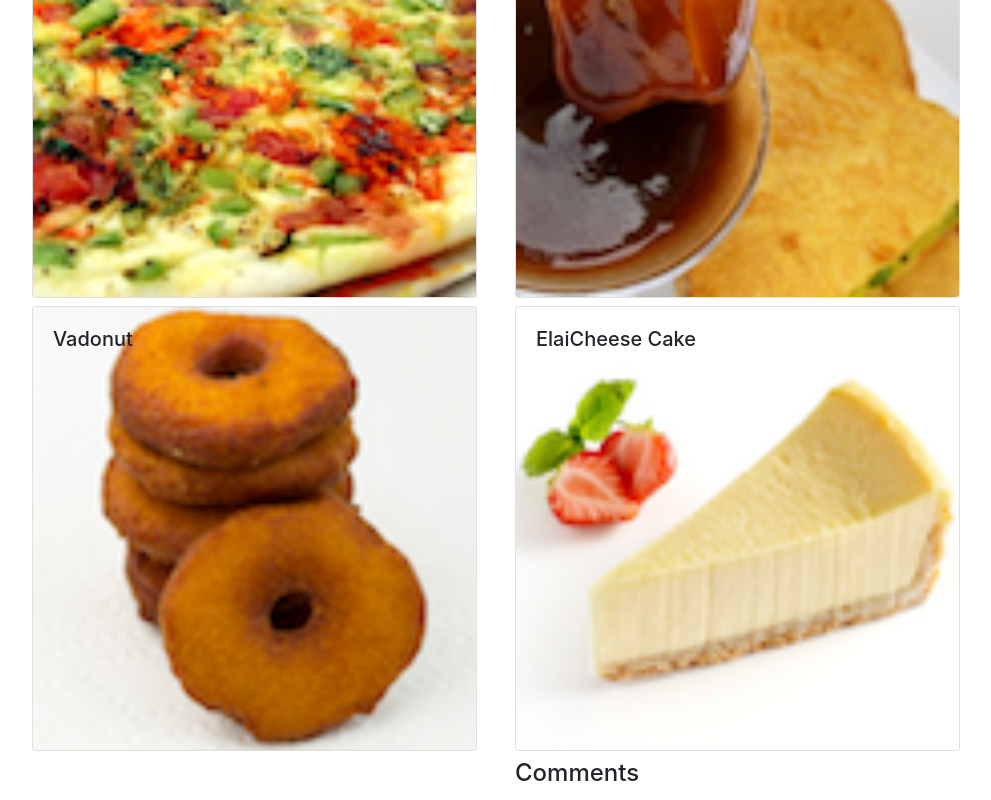
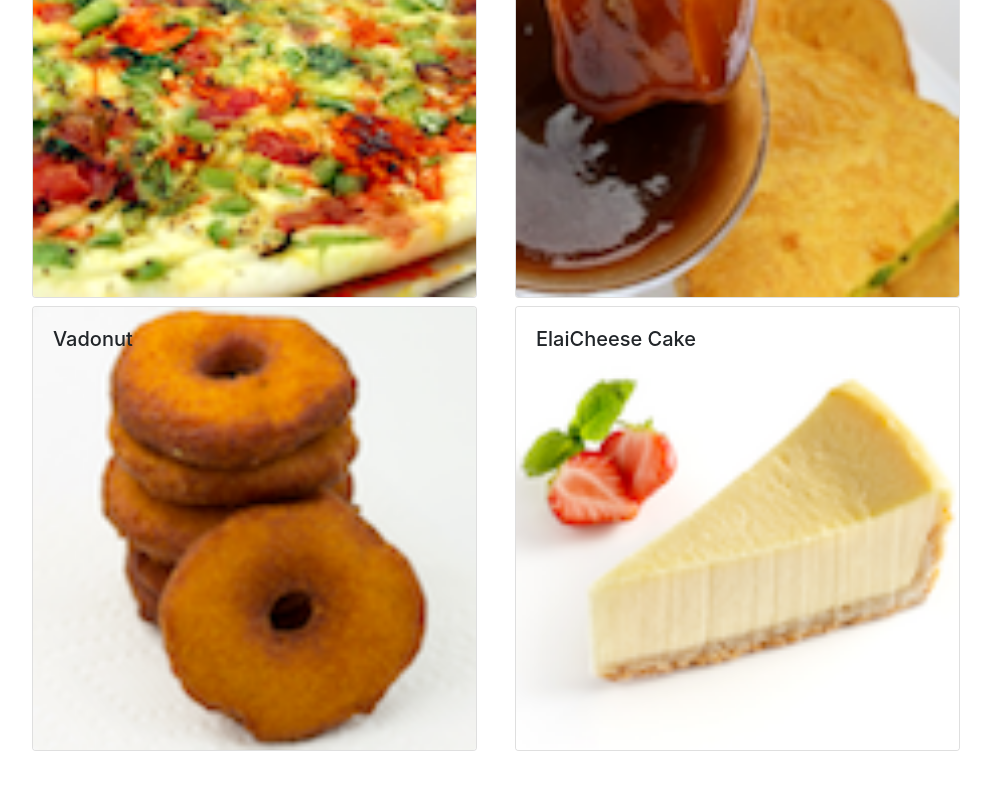
Before and after one commit to ShailaRC/reactCourse, a React (Create React App) app: page / in a window 1280 px wide. Shown: the part 207-1007 px from the top of the page, without its empty margins (57-1048 px from the left). After the commit the page ends 962 px from the top, so only its background shows below. Built offline with nearby package versions, Linux system fonts and the light colour scheme.

Commit message:
Functional Components

```diff
--- a/src/components/DishdetailComponent.js
+++ b/src/components/DishdetailComponent.js
@@ -1,71 +1,67 @@
-import React, {Component} from 'react';
+import React, { Component } from 'react';
 import {
   Card, CardImg, CardText,
-    CardTitle
+  CardTitle, CardBody
 } from 'reactstrap';
 
 
-class DishDetail extends Component{
-
-  constructor(props){
-    super(props);
+function RenderDish({ dish }) {
+  if (dish != null) {
+    return (
+      <div className="col-12 col-md-5 m-1">
+        <Card key={dish.id}>
+          <CardImg width="100%" src={dish.image} alt={dish.name} />
+          <CardBody>
+            <CardTitle>{dish.name}</CardTitle>
+            <CardText>{dish.description}</CardText>
+          </CardBody>
+        </Card>
+      </div>
+    );
+  } else {
+    return (<div></div>);
+  }
 }
 
-  renderDish(dish){
-    if(dish != null){
-      return(
-        <Card key={dish.id}>
-          <CardImg width="100%" src={dish.image} alt={dish.name} />
-          <CardTitle>{dish.name}</CardTitle>
-          <CardText>{dish.description}</CardText>
-        </Card>
+function RenderComments({ comments }) {
+  if (comments != null) {
+    const listComments = comments.map((comment) => {
+      return (
+
+        <ul key={comment.id} className="list-unstyled">
+          <li>{comment.comment}</li>
+          <li>-- {comment.author}, {new Intl.DateTimeFormat('en-US', { year: 'numeric', month: 'short', day: '2-digit' }).format(new Date(Date.parse(comment.date)))}</li>
+        </ul>
+
       );
-    }else{
-      return(<div></div>);
-    }
-    console.log(dish);
-  }
-
-  renderComments(dish){
-    if(dish != null){
-      console.log(dish);
-      const listComments = dish.comments.map((comment) => {
-        return(
-          <div key={comment.id}>
-            <ul  className = "list-unstyled">
-              <li>{comment.comment}</li>
-              <li>-- {comment.author}, {new Intl.DateTimeFormat('en-US', { year: 'numeric', month: 'short', day: '2-digit'}).format(new Date(Date.parse(comment.date)))}</li>
-            </ul>
+    });
+    return (
+      <div className="col-12 col-md-5 m-1">
+        <h4>Comments</h4>
+        {listComments}
       </div>
     );
-      });
-      return(listComments);
-    }else{
-      return(
+  } else {
+    return (
       <div></div>
     );
   }
 }
 
-  render() {
-
-    const details = this.props.details;
-   console.log(details);
+const DishDetail = (props) => {
+  if (props.selectedDish == null) {
+    return (<div></div>);
+  }
   return (
     <div className="container">
-        <div  className="row">
-          <div className="col-12 col-md-5 m-1">
-            {this.renderDish(this.props.selectedDish)}
-
-          </div>
-          <div className="col-12 col-md-5 m-1">
-            <h4>Comments</h4>
-            {this.renderComments(this.props.selectedDish)}
-          </div>
+      <div className="row">
+        <RenderDish dish={props.selectedDish} />
+        <RenderComments comments={props.selectedDish.comments} />
       </div>
     </div>
   );
 }
-}
+
+
 
 export default DishDetail;
--- a/src/components/MenuComponent.js
+++ b/src/components/MenuComponent.js
@@ -4,27 +4,23 @@ import {
   CardTitle
 } from 'reactstrap';
 
-
-class Menu extends Component {
-  constructor(props) {
-    super(props);
-
-  }
-
-
-
-
-  render() {
-    const menu = this.props.dishes.map((dish) => {
+function RenderMenuItem({ dish, onClick }) {
   return (
-        <div className="col-12 col-md-5 m-1">
-          <Card key={dish.id}
-            onClick={() => this.props.onClick(dish.id)}>
+    <Card
+      onClick={() => onClick(dish.id)}>
       <CardImg width="100%" src={dish.image} alt={dish.name} />
       <CardImgOverlay>
         <CardTitle>{dish.name}</CardTitle>
       </CardImgOverlay>
     </Card>
+  );
+}
+
+const Menu = (props) => {
+  const menu = props.dishes.map((dish) => {
+    return (
+      <div className="col-12 col-md-5 m-1">
+        <RenderMenuItem dish={dish} onClick={props.onClick} />
       </div>
     );
   });
@@ -37,6 +33,6 @@ class Menu extends Component {
     </div>
   );
 }
-}
+
 
 export default Menu;
```
Lines whose indentation alone changed are shown as unchanged.
